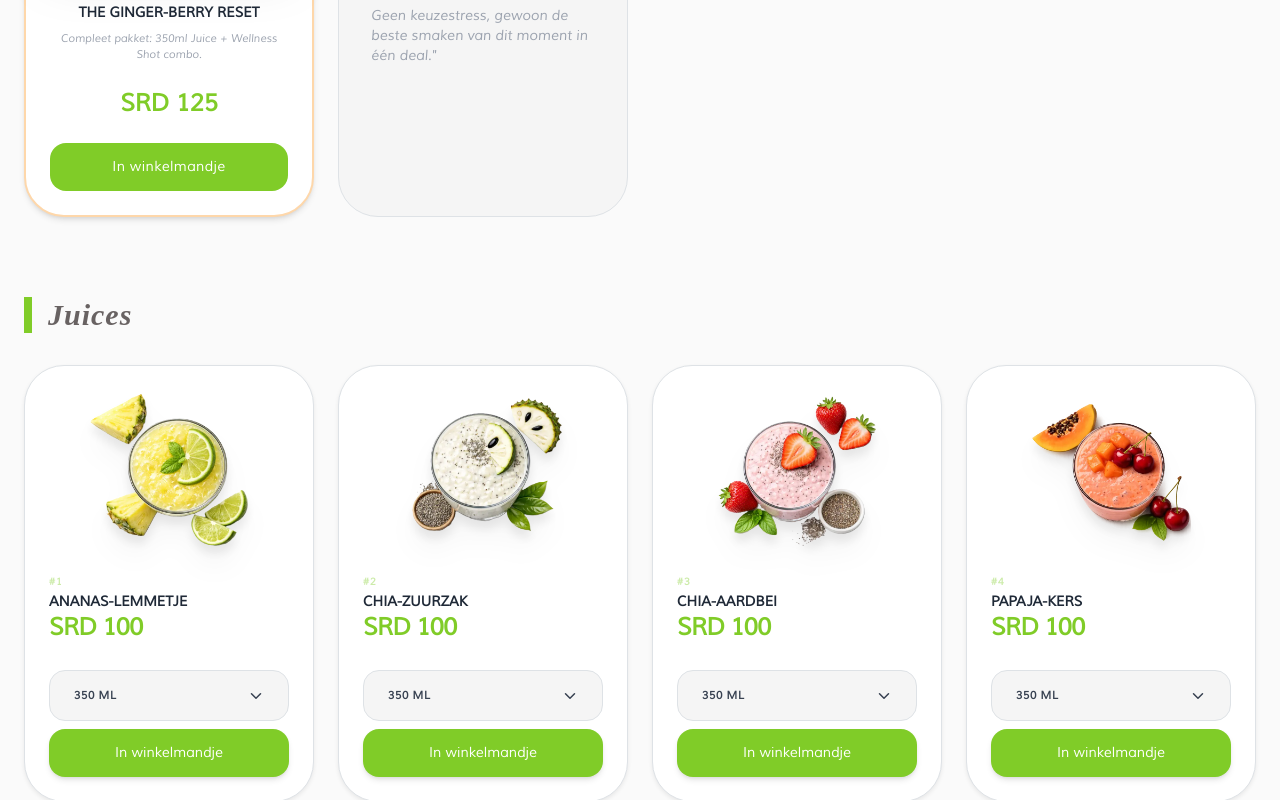
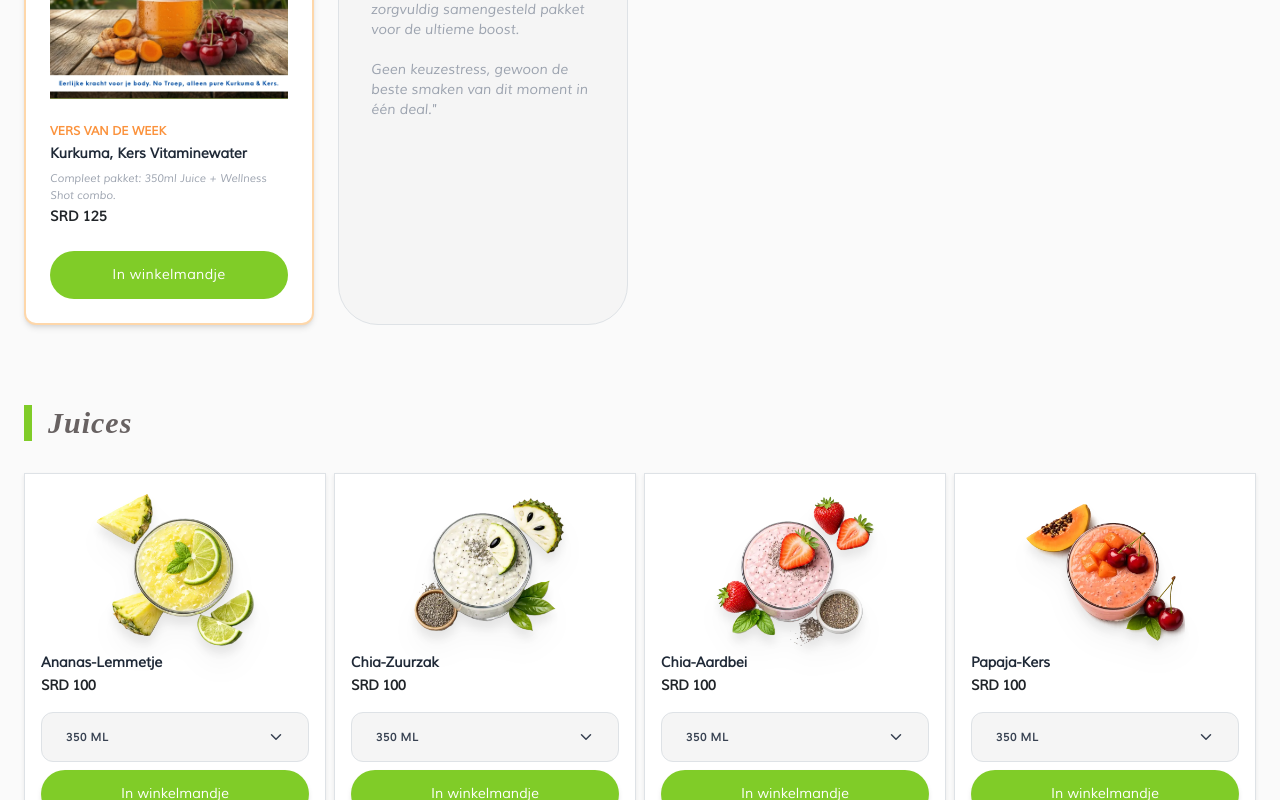
Before and after one commit to Alfijah/lyb-app, a React (Vite) app: page /bestellen in a window 1280 px wide. Shown: the part 1100-1900 px from the top of the page. Built offline with nearby package versions, Linux system fonts and the light colour scheme; a web font is replaced by a local one.

Commit message:
orderpage wip

```diff
--- a/src/pages/OrderPage.tsx
+++ b/src/pages/OrderPage.tsx
@@ -6,7 +6,9 @@ import { IoCartOutline, IoChevronDownOutline, IoSparklesOutline } from "react-ic
 import { juicesAndSmoothies, wellnessShots, vitamineWater, cleanseAndHeal, sappenkuur } from '../data/menuData';
 
 // Importeer hier al je assets (zelfde als in MenuPage)
-import specialImg from "../assets/bestelling/bestelling.webp"; // Voorbeeld voor de banner
+import specialImg from "../assets/bestelling/kurkumakersVita.webp"; // Voorbeeld voor de banner
+import banner from "../assets/bestelling/bestelling.webp"; // Voorbeeld voor de banner
+import { div } from "framer-motion/client";
 
 function ProductAddToCart({ item, category, addItem, triggerToast, parsePrice }: any) {
     const [selectedIdx, setSelectedIdx] = useState(0);
@@ -38,18 +40,18 @@ function ProductAddToCart({ item, category, addItem, triggerToast, parsePrice }:
     return (
         <div className="flex flex-col w-full h-full">
             {/* 1. DYNAMISCHE PRIJS (Onder de naam) */}
-            <div className="mb-4">
-                <p className="text-2xl font-black text-bioGreen tracking-tight">
+            <div className="mb-3">
+                <p className="text-sm font-black tracking-tight">
                     {currentData.priceDisplay}
                 </p>
             </div>
 
             {/* 2. DROPDOWN & PLUS BUTTON RIJ */}
-            <div className="flex flex-col items-center gap-2 mt-auto relative">
+            <div className="flex flex-col items-center gap-2 relative">
                 <div className="relative w-full flex-1">
                     <button
                         onClick={() => setIsOpen(!isOpen)}
-                        className="w-full bg-neutral-100 py-3 px-4 rounded-2xl text-[11px] font-black text-gray-700 flex justify-between items-center uppercase tracking-wider hover:bg-neutral-200 transition-colors border border-transparent focus:border-bioGreen/20"
+                        className="w-full bg-neutral-100 py-3 px-4 rounded-xl text-[11px] font-black text-gray-700 flex justify-between items-center uppercase tracking-wider hover:bg-neutral-200 transition-colors border border-transparent focus:border-bioGreen/20"
                     >
                         {currentData.label}
                         <motion.div animate={{ rotate: isOpen ? 180 : 0 }}>
@@ -89,7 +91,7 @@ function ProductAddToCart({ item, category, addItem, triggerToast, parsePrice }:
 
                 <button
                     onClick={handleAdd}
-                    className="bg-bioGreen w-full text-white text-sm h-12 rounded-2xl flex items-center justify-center hover:bg-darkYellow transition-all shadow-md active:scale-90 flex-shrink-0"
+                    className="bg-bioGreen w-full text-white text-sm h-12 rounded-full flex items-center justify-center hover:bg-darkYellow transition-all shadow-md active:scale-90 flex-shrink-0"
                 >
                     In winkelmandje
                 </button>
@@ -115,7 +117,7 @@ export default function OrderPage() {
     // De Weekly Special als een vast object
     const weeklySpecial = {
         id: "weekly-special-reset",
-        name: "The Ginger-Berry Reset",
+        name: "Kurkuma, Kers Vitaminewater",
         price: 125, // Vaste prijs
         description: "Compleet pakket: 350ml Juice + Wellness Shot combo.",
         img: specialImg
@@ -127,11 +129,11 @@ export default function OrderPage() {
                 <title>Bestel Direct | Verse Juices & Smoothies | LYB Suriname</title>
             </Helmet>
 
-            <main className="bg-neutral-50 min-h-screen pb-40">
+            <main className="bg-neutral-50 min-h-screen">
 
                 {/* 1. WEEKLY SPECIAL BANNER */}
                 <section className="relative w-full h-[300px] md:h-[400px] bg-bioGreen overflow-hidden flex items-center">
-                    <img src={specialImg} alt="Special" className="absolute inset-0 w-full h-full object-cover object-bottom" />
+                    <img src={banner} alt="Special" className="absolute inset-0 w-full h-full object-cover object-bottom" />
                 </section>
 
                 <div className="max-w-screen-xl mx-auto px-6 py-12">
@@ -173,24 +175,24 @@ export default function OrderPage() {
                             <motion.div
                                 initial={{ opacity: 0, scale: 0.95 }}
                                 whileInView={{ opacity: 1, scale: 1 }}
-                                className="bg-white p-6 rounded-[2.5rem] shadow-md border-2 border-orange-200 flex flex-col min-h-[420px] relative"
+                                className="bg-white p-6 rounded-xl shadow-md border-2 border-orange-200 flex flex-col min-h-[420px] relative"
                             >
-                                <div className="absolute top-4 right-4 bg-orange-500 text-white text-[9px] font-black px-3 py-1 rounded-full uppercase z-10">Limited Package</div>
+                                <div className="absolute top-4 right-4 bg-orange-500 text-white text-[9px] font-black px-3 py-1 rounded-full uppercase z-10">As Seen On Social Media</div>
 
                                 {/* Afbeelding */}
-                                <div className="h-40 flex items-center justify-center mb-4">
-                                    <img src={weeklySpecial.img} alt={weeklySpecial.name} className="max-h-full w-auto object-contain drop-shadow-2xl" />
+                                <div className="h-full flex items-center justify-center mb-4">
+                                    <img src={weeklySpecial.img} alt={weeklySpecial.name} className="max-h-full w-auto object-contain" />
                                 </div>
 
                                 {/* Info */}
-                                <div className="flex-grow flex flex-col text-center">
-                                    <span className="text-[10px] font-black text-orange-400 mb-1 uppercase">Vers van de week</span>
-                                    <h4 className="font-bold text-gray-800 mb-2 leading-tight uppercase text-sm">{weeklySpecial.name}</h4>
-                                    <p className="text-[11px] text-gray-400 font-medium mb-4 line-clamp-2 italic">{weeklySpecial.description}</p>
+                                <div className="flex-grow flex flex-col">
+                                    <span className="text-[12px] font-black text-orange-400 mb-1 uppercase">Vers van de week</span>
+                                    <h4 className="font-bold text-gray-800 mb-2 leading-tight text-sm">{weeklySpecial.name}</h4>
+                                    <p className="text-[11px] text-gray-400 font-medium mb-1 line-clamp-2 italic">{weeklySpecial.description}</p>
 
                                     {/* Prijs weergave */}
                                     <div className="mb-4 mt-auto">
-                                        <p className="text-2xl font-black text-bioGreen">SRD {weeklySpecial.price}</p>
+                                        <p className="text-sm font-black">SRD {weeklySpecial.price}</p>
                                     </div>
 
                                     {/* Directe Add Button (Geen dropdown) */}
@@ -205,7 +207,7 @@ export default function OrderPage() {
                                             });
                                             triggerToast();
                                         }}
-                                        className="w-full bg-bioGreen text-white h-12 rounded-2xl text-sm tracking-wide hover:bg-bioGreen transition-all active:scale-95 flex items-center justify-center gap-2"
+                                        className="w-full bg-bioGreen text-white h-12 rounded-full text-sm tracking-wide hover:bg-bioGreen transition-all active:scale-95 flex items-center justify-center gap-2"
                                     >
                                         In winkelmandje
                                     </button>
@@ -225,21 +227,21 @@ export default function OrderPage() {
                     {juicesAndSmoothies.map(category => (
                         <div key={category.id}>
                             <h2 className="text-3xl font-black italic mb-8 border-l-8 border-bioGreen pl-4">{category.title}</h2>
-                            <div className="grid sm:grid-cols-2 md:grid-cols-3 lg:grid-cols-4 gap-6 mb-16">
+                            <div className="grid grid-cols-2 md:grid-cols-3 lg:grid-cols-4 gap-2 mb-16">
                                 {category.items.map(item => (
                                     <div
                                         key={item.id}
-                                        className="bg-white p-6 rounded-[2.5rem] shadow-sm border border-gray-100 flex flex-col min-h-[420px]"
+                                        className="bg-white px-3 py-3 shadow-sm border border-gray-100 flex flex-col"
                                     >
                                         {/* Afbeelding */}
-                                        <div className="h-40 flex items-center justify-center mb-4">
+                                        <div className="h-40 flex items-center justify-center mb-1">
                                             <img src={item.img} alt={item.name} className="max-h-full w-auto object-contain drop-shadow-xl" />
                                         </div>
 
                                         {/* Info sectie */}
                                         <div className="flex-grow flex flex-col">
-                                            <span className="text-[10px] font-black text-bioGreen/40 mb-1 tracking-widest uppercase">#{item.id}</span>
-                                            <h4 className="font-bold text-gray-800 mb-1 leading-tight uppercase text-sm line-clamp-2">
+                                            {/* <span className="text-sm font-black italic mb-1 tracking-widest uppercase">#{item.id}</span> */}
+                                            <h4 className="font-bold text-gray-800 mb-1 leading-tight capitalize text-sm">
                                                 {item.name}
                                             </h4>
 
@@ -263,17 +265,19 @@ export default function OrderPage() {
                     {/* Wellness Shots */}
                     <div>
                         <h2 className="text-3xl font-black italic mb-8 border-l-8 border-bioGreen pl-4">Wellness Shots</h2>
-                        <div className="grid grid-cols-1 sm:grid-cols-2 lg:grid-cols-4 gap-6 mb-16">
+                        <div className="grid grid-cols-2 lg:grid-cols-4 gap-2 mb-16">
                             {wellnessShots.map((item, index) => (
-                                <div key={`shot-${index}`} className="bg-white p-4 rounded-3xl shadow-sm border border-gray-100 flex flex-col">
-                                    <img src={item.img} alt={item.name} className="w-32 h-auto mx-auto mb-4" />
-                                    <h4 className="font-bold text-center text-gray-800 mb-2 h-10 line-clamp-2 uppercase text-sm">{item.name}</h4>
-                                    <p className="text-center text-xs text-gray-500 mb-4">{item.qty}</p>
+                                <div key={`shot-${index}`} className="bg-white px-3 py-3 shadow-sm border border-gray-100 flex flex-col">
+                                    <img src={item.img} alt={item.name} className="w-32 h-auto mx-auto mb-1" />
+                                    <h4 className="font-bold text-gray-800 mb-2 h-10 line-clamp-2 capitalize text-sm">{item.name}</h4>
+                                    <p className="text-xs text-gray-500 mb-1">{item.qty}</p>
+                                    <p className="text-sm font-black mb-3">SRD 500</p>
+
                                     <button
                                         onClick={() => { addItem({ id: `shot-${index}`, name: item.name, price: 500, quantity: 1, img: item.img }); triggerToast() }}
-                                        className="mt-auto w-full bg-neutral-100 py-2 rounded-xl text-xs font-bold hover:bg-bioGreen hover:text-white transition-colors"
+                                        className="w-full bg-bioGreen h-12 rounded-full text-white text-sm hover:bg-bioGreen hover:text-white transition-colors"
                                     >
-                                        Voeg toe - SRD 500
+                                        In winkelmandje
                                     </button>
                                 </div>
                             ))}
@@ -283,16 +287,18 @@ export default function OrderPage() {
                     {/* Vitamine Water */}
                     <div>
                         <h2 className="text-3xl font-black italic mb-8 border-l-8 border-bioGreen pl-4">Vitamine Water</h2>
-                        <div className="grid grid-cols-1 sm:grid-cols-2 lg:grid-cols-4 gap-6 mb-16">
+                        <div className="grid grid-cols-2 lg:grid-cols-4 gap-2 mb-16">
                             {vitamineWater.map((item, index) => (
-                                <div key={`vitawater-${index}`} className="bg-white p-4 rounded-3xl shadow-sm border border-gray-100 flex flex-col">
+                                <div key={`vitawater-${index}`} className="bg-white px-3 py-3 shadow-sm border border-gray-100 flex flex-col">
                                     <img src={item.img} alt={item.name} className="w-32 h-auto mx-auto mb-4" />
-                                    <h4 className="font-bold text-center text-gray-800 mb-2 h-10 line-clamp-2 uppercase text-sm">{item.name}</h4>
+                                    <h4 className="font-bold text-gray-800 mb-1 line-clamp-2 capitalize text-sm">{item.name}</h4>
+                                    <p className="text-xs text-gray-500 mb-1">1000 ML</p>
+                                    <p className="text-sm font-black mb-3">{item.price}</p>
                                     <button
                                         onClick={() => { addItem({ id: `vitawater-${index}`, name: item.name, price: parsePrice(item.price), quantity: 1, img: item.img }); triggerToast() }}
-                                        className="mt-auto w-full bg-neutral-100 py-2 rounded-xl text-xs font-bold hover:bg-bioGreen hover:text-white transition-colors"
+                                        className="w-full bg-bioGreen h-12 rounded-full text-white text-sm hover:bg-bioGreen hover:text-white transition-colors"
                                     >
-                                        Voeg toe - {item.price}
+                                        In winkelmandje
                                     </button>
                                 </div>
                             ))}
@@ -305,20 +311,24 @@ export default function OrderPage() {
                         <div className="bg-white p-6 rounded-3xl shadow-sm border border-gray-100 flex flex-col lg:flex-row items-center gap-6 mb-16">
                             <div className="flex-shrink-0 grid grid-cols-3 gap-4">
                                 {cleanseAndHeal.map((item, index) => (
-                                    <img key={index} src={item.img} alt={item.name} className="w-24 h-auto" />
+                                    <div key={`cleanse-${index}`}>
+                                    <img src={item.img} alt={item.name} className="w-24 h-auto" />
+                                    <p className="text-xs text-center text-gray-500 mb-1">{item.info}</p>
+
+                                    </div>
                                 ))}
                             </div>
-                            <div className="flex-grow text-center lg:text-left">
-                                <h4 className="font-bold text-xl text-gray-800 mb-2">Complete Cleanse & Heal Set</h4>
-                                <p className="text-gray-600 mb-4">Een complete set van Gember shots, Aloë vera juice en Kurkuma vitamine water voor een volledige reset.</p>
-                                <p className="font-bold text-lg text-bioGreen mb-4"><span className="line-through text-gray-400 text-sm">SRD 900</span> SRD 850</p>
+                            <div className="flex-grow">
+                                <h4 className="font-bold text-sm text-gray-800 mb-2">Complete Cleanse & Heal Set</h4>
+                                <p className="text-gray-600 text-sm mb-1">Een complete set van Gember shots, Aloë vera juice en Kurkuma vitamine water voor een volledige reset.</p>
+                                <p className="font-bold text-sm text-bioGreen"><span className="line-through text-gray-400 text-sm">SRD 900</span> SRD 850</p>
                             </div>
                             <div className="flex-shrink-0 w-full lg:w-auto">
                                 <button
                                     onClick={() => { addItem({ id: 'cleanse-set', name: 'Cleanse & Heal Set', price: 850, quantity: 1, img: cleanseAndHeal[0].img }); triggerToast() }}
-                                    className="w-full lg:w-auto bg-bioGreen text-white px-8 py-3 rounded-xl font-bold hover:bg-darkYellow transition-colors"
+                                    className="w-full bg-bioGreen h-12 rounded-full text-white text-sm hover:bg-bioGreen hover:text-white transition-colors"
                                 >
-                                    Voeg set toe
+                                    In winkelmandje
                                 </button>
                             </div>
                         </div>
@@ -327,16 +337,18 @@ export default function OrderPage() {
                     {/* Sappenkuur */}
                     <div>
                         <h2 className="text-3xl font-black italic mb-8 border-l-8 border-bioGreen pl-4">Sappenkuur</h2>
-                        <div className="grid grid-cols-1 sm:grid-cols-2 lg:grid-cols-4 gap-6 mb-16">
+                        <div className="grid grid-cols-1 sm:grid-cols-2 lg:grid-cols-4 gap-6 mb-2">
                             {sappenkuur.map((item, index) => (
-                                <div key={`kuur-${index}`} className="bg-white p-4 rounded-3xl shadow-sm border border-gray-100 flex flex-col text-center">
+                                <div key={`kuur-${index}`} className="bg-white p-4 rounded-3xl shadow-sm border border-gray-100 flex flex-col">
                                     <h3 className="font-black text-lg text-bioGreen mb-2">{item.d}</h3>
-                                    <p className="text-xs text-gray-600 mb-4 flex-grow">{item.i}</p>
+                                    <p className="text-xs text-gray-600 mb-1 flex-grow">{item.i}</p>
+                                    <p className="text-sm font-black mb-3">SRD {item.p}</p>
+
                                     <button
                                         onClick={() => { addItem({ id: `kuur-${index}`, name: `Sappenkuur ${item.d}`, price: parseInt(item.p, 10), quantity: 1, img: cleanseAndHeal[0].img }); triggerToast() }}
-                                        className="mt-auto w-full bg-neutral-100 py-2 rounded-xl text-xs font-bold hover:bg-bioGreen hover:text-white transition-colors"
+                                        className="w-full bg-bioGreen h-12 rounded-full text-white text-sm hover:bg-bioGreen hover:text-white transition-colors"
                                     >
-                                        Voeg toe - SRD {item.p}
+                                        In winkelmandje
                                     </button>
                                 </div>
                             ))}
```
Also changed, not shown: src/data/menuData.ts (+4 -4 lines), src/assets/bestelling/kurkumakersVita.webp (added).
